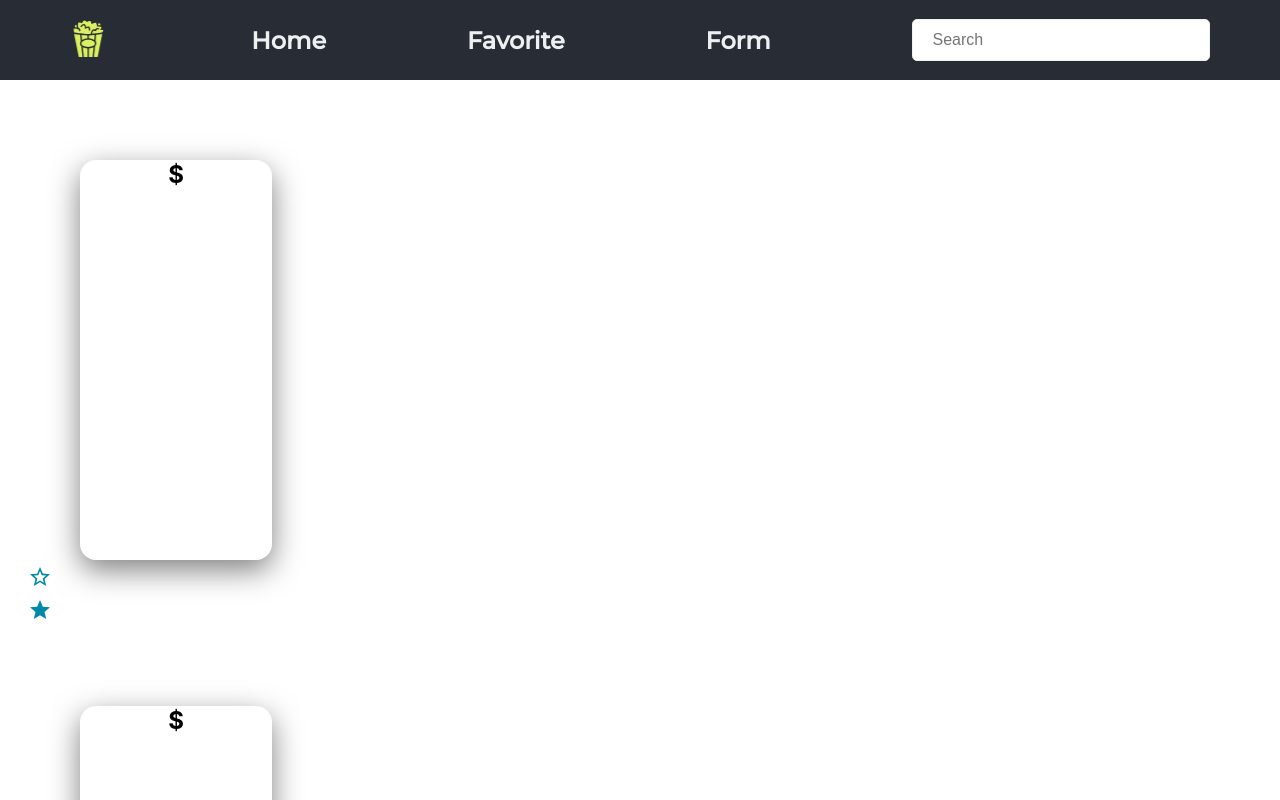
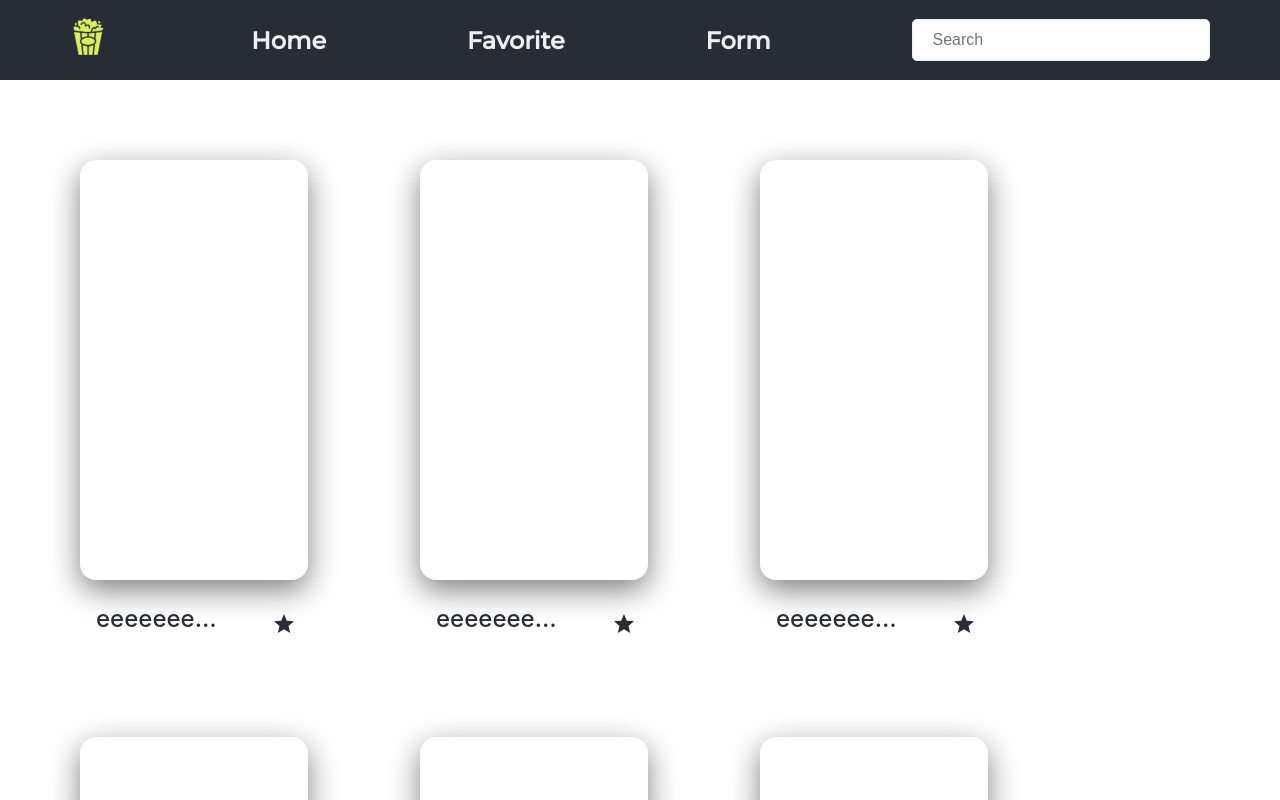
Before and after one commit to melekabbassi/movie-app, a React (Create React App) app: page / in a window 1280 px wide. Shown: the top 800 px of the page. Built offline with nearby package versions, Linux system fonts and the light colour scheme.

Commit message:
fixed Movie-list and fav icon and title

```diff
--- a/src/App.css
+++ b/src/App.css
@@ -95,15 +95,15 @@
   color: #282c34;
 }
 
-/* put the form on center of the page*/
+/* Form styling */
 
 .form {
   padding: 50px;
-  margin: 8rem auto;
+  margin: 8em auto;
   width: 40%;
   background-color: #282c34;
   color: white;
-  border-radius: 1.5rem;
+  border-radius: 1.5em;
   box-shadow: 0px 10px 30px rgba(0,0,0, 0.5) ;
 }
 
@@ -114,8 +114,8 @@
 
 label{
   display: inline-block;
-  margin-bottom: 0.5rem;
-  font-size: 1.5rem;
+  margin-bottom: 0.5em;
+  font-size: 1.5em;
   font-weight: 500;
   color: #edf0f1;
 }
@@ -123,30 +123,30 @@ label{
 .form-control {
   display: block;
   width: 100%;
-  height: calc(2.25rem + 2px);
-  padding: 0.375rem 0.75rem;
-  font-size: 1rem;
+  height: calc(2.25em + 2px);
+  padding: 0.375em 0.75em;
+  font-size: 1em;
   font-weight: 400;
   line-height: 1.5;
   color: #282c34;
   background-color: #fff;
   background-clip: padding-box;
   border: 1px solid #ced4da;
-  border-radius: 0.25rem;
+  border-radius: 0.25em;
   transition: border-color 0.15s ease-in-out, box-shadow 0.15s ease-in-out;
 }
 
 .form-control-poster{
   display: block;
   width: 100%;
-  height: calc(2.25rem + 2px);
-  padding: 0.375rem 0.75rem;
-  font-size: 1rem;
+  height: calc(2.25em + 2px);
+  padding: 0.375em 0.75em;
+  font-size: 1em;
   font-weight: 400;
   line-height: 1.5;
   color: white;
   background-clip: padding-box;
-  border-radius: 0.25rem;
+  border-radius: 0.25em;
 }
 
 .half-rating{
@@ -156,16 +156,16 @@ label{
 }
 
 .btn {
-  margin-top: 2rem;
+  margin-top: 2em;
   font-weight: 400;
   color: #ffffff;
   text-align: center;
   background-color: #0088a9;
   border: 1px solid transparent;
-  padding: 0.375rem 0.75rem;
-  font-size: 1rem;
+  padding: 0.375em 0.75em;
+  font-size: 1em;
   line-height: 1.5;
-  border-radius: 0.35rem;
+  border-radius: 0.35em;
   transition: color 0.15s ease-in-out, background-color 0.15s ease-in-out, border-color 0.15s ease-in-out, box-shadow 0.15s ease-in-out;
 }
 
@@ -175,43 +175,68 @@ label{
   border-color: #00708f;
 }
 
-.card {
-  margin-top: 5rem;
-  margin-left: 5rem;
-  margin-right: 2rem;
-  border-radius: 1rem;
+/* Home Styling */
+
+.Cards{
+  display: flex;
+  flex-wrap: wrap;
+  flex-direction: row;
+}
+
+.movie-list{
+  display: flex;
+  flex-wrap: wrap;
+  flex-direction: row;
+}
+
+.movie-box {
+  margin-top: 5em;
+  margin-left: 5em;
+  margin-right: 2em;
+  padding: 10px;
+  border-radius: 1em;
   border-color: #282c34;
   box-shadow: 0px 10px 30px rgba(0,0,0, 0.5) ;
-  height: 25rem;
-  width: 15%;
+  height: 25em;
+  width: 13em;
 }
 
-.Star{
-  display: block;
-  margin-top: 0.3rem;
-  margin-right: 75rem;
-  color: #0088a9;
-  cursor: pointer;
+.caption {
+  display: flex;
 }
-.Star:hover{
+
+.fav-button-wrapper {
+  display: flex;
+  justify-content: space-around;
+  align-items: center;
+  background-color: transparent;
+  border-color: transparent;
+  margin-top: 1em;
+  margin-left: 3em;
+}
+
+.fav-button-icon {
   color: #282c34;
-  display: block;
-  margin-top: 0.3rem;
-  margin-right: 75rem;
   cursor: pointer;
 }
 
-.Fill-Star{
-  display: block;
-  margin-top: 0.3rem;
-  margin-right: 75rem;
+.fav-button-icon:hover{
   color: #0088a9;
-  cursor: pointer;
+  transition: color 0.15s ease-in-out, background-color 0.15s ease-in-out, border-color 0.15s ease-in-out, box-shadow 0.15s ease-in-out;
 }
-.Fill-Star:hover{
+
+.title{
+  white-space: break-word;
+  width: 128px;
+  overflow: hidden;
+  text-overflow: ellipsis;
   color: #282c34;
-  display: block;
-  margin-top: 0.3rem;
-  margin-right: 75rem;
-  cursor: pointer;
+  font-size: 1.5em;
+  font-weight: 500;
+  margin-left: 4em;
 }
+
+.title:hover{
+  overflow: visible;
+  word-break: break-all;
+}
--- a/src/App.js
+++ b/src/App.js
@@ -26,8 +26,7 @@ function App() {
       </div>
 
       <div className="Cards">
-        <Card />
-        <Card />
+        <Movies />
       </div>
       </div>
   );
--- a/src/Components/Card.jsx
+++ b/src/Components/Card.jsx
@@ -2,31 +2,19 @@ import React from 'react'
 import {AiFillHeart} from 'react-icons/ai'
 import { useContext } from 'react'
 import FavoriteContext from '../FavoriteContext'
-import Star from '@mui/icons-material/Star';
-import StarBorderIcon from '@mui/icons-material/StarBorder';
+import FavBtn from './FavBtn'
+
 
 const Card = ({title, year}) => {
 
     //const {addToFavorite} = useContext(FavoriteContext);
 
   return (
-  <div>
-    <div className='card'>
-        <div className='movie-box'>
+  <div className='card'>
+      <div className='movie-box'>
 
-        </div>
-        <div className='movie-info'>
-
-
-
-        </div>
-        <h2>${year}</h2>
-    </div>
-    <div className='caption'>
-      <StarBorderIcon className='Star' />
-      <br />
-      <Star className='Fill-Star' />
-    </div>
+      </div>
+    <FavBtn />
   </div>
 
   )
--- /dev/null
+++ b/src/Components/FavBtn.jsx
@@ -0,0 +1,26 @@
+import {useState} from 'react'
+import Star from '@mui/icons-material/Star';
+
+
+const FavBtn = () => {
+    const [favorite, setFavorite] = useState(null);
+
+  return (
+
+    <div className="caption">
+        <div className="title-wrapper">
+                <p className='title'>eeeeeeeeeeeeeeeeeeeeeeeeeeeeeeeeeeeeeeeeeeeeeeeeeeeeeeeeeeeeeeeeeeeeeeeeeeeeeeeeeeeeeeeeee</p>
+        </div>
+        <button
+            onClick={() => setFavorite(!favorite)}
+            className="fav-button-wrapper"
+        >
+            <div className="favorite-button">
+                <Star className="fav-button-icon" />
+            </div>
+        </button>
+    </div>
+    )
+}
+
+export default FavBtn
```
